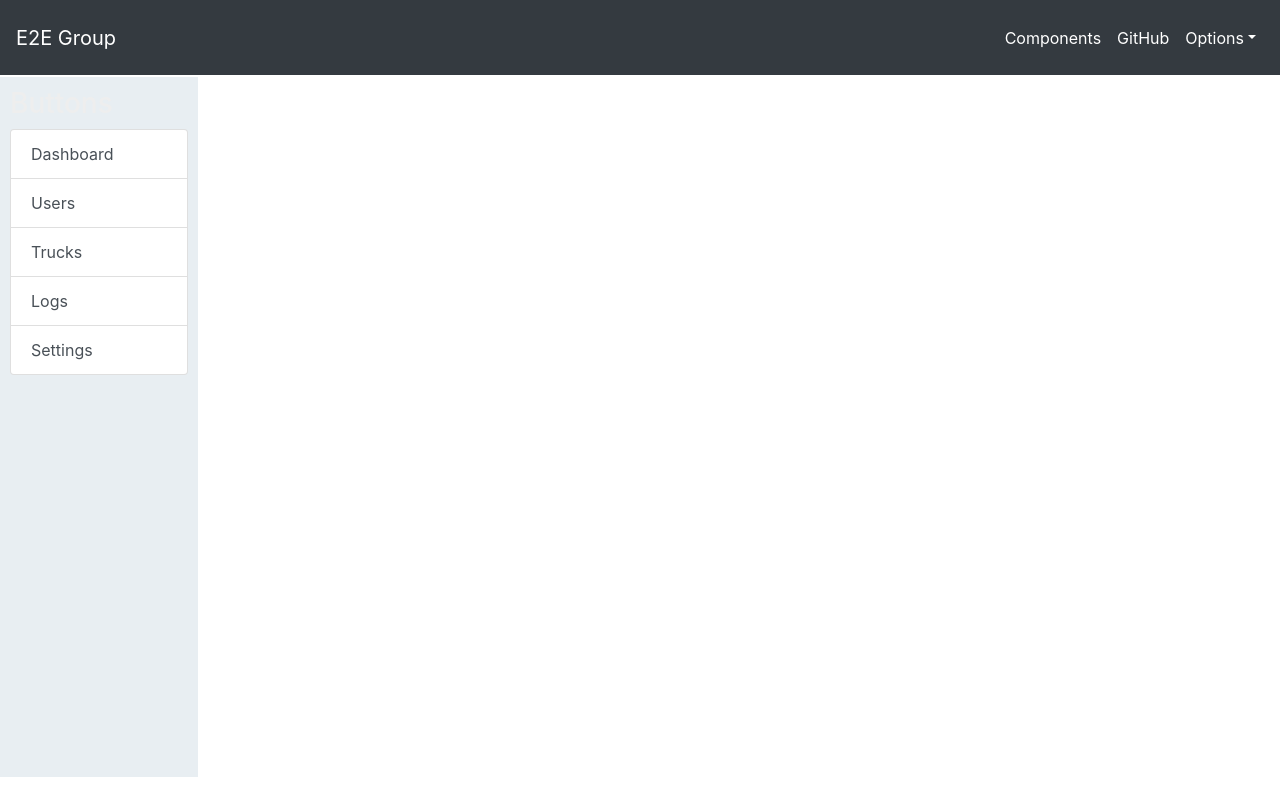
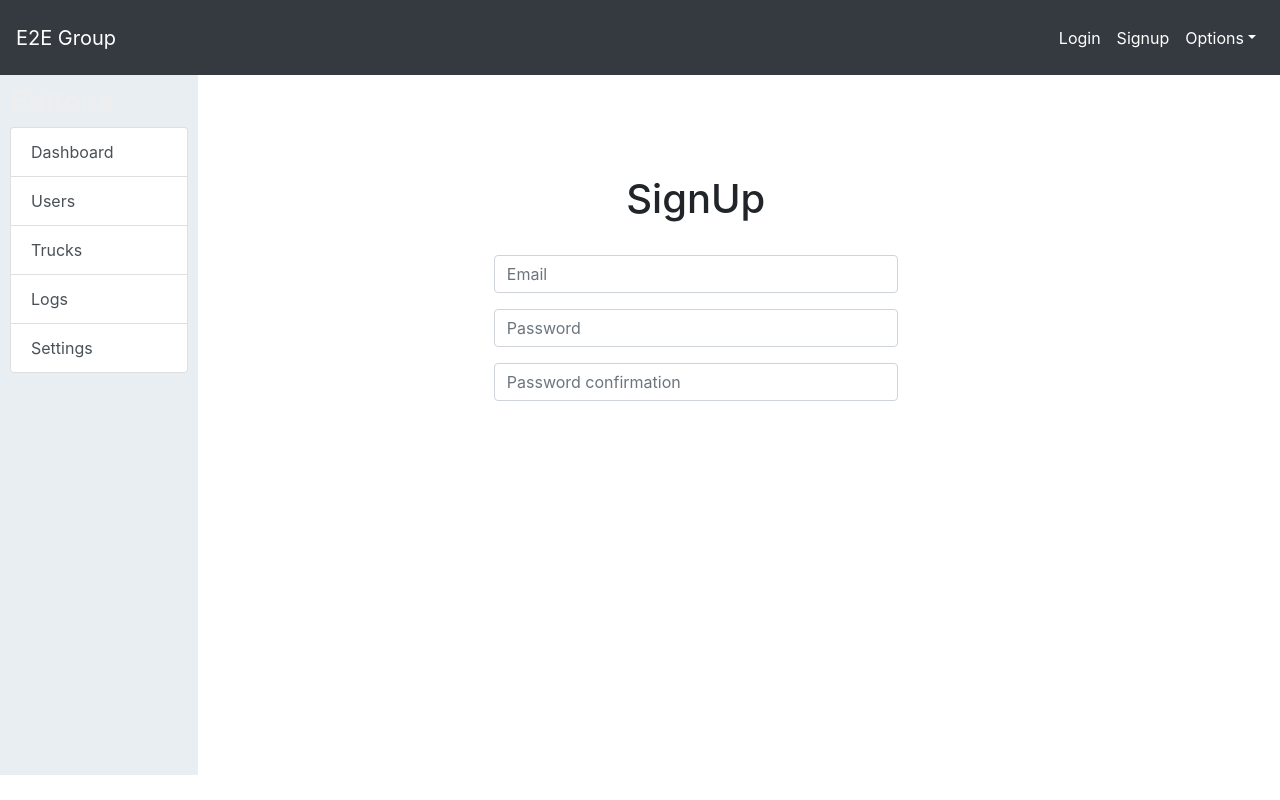
Before and after one commit to diegobarriga/tranxito_web, a React (Create React App) app: page /signup in a window 1280 px wide. Built offline with nearby package versions, Linux system fonts and the light colour scheme.

Commit message:
login and signup

```diff
--- a/src/App.js
+++ b/src/App.js
@@ -6,22 +6,22 @@ import Users from './containers/Users/Users';
 import Trucks from './containers/Trucks/Trucks';
 import Logs from './containers/Logs/Logs';
 import Dashboard from './containers/Dashboard/Dashboard';
+import Signup from './containers/Sessions/Signup';
+import Login from './containers/Sessions/Login';
 
 class App extends Component {
   render() {
     return (
-
-        <div>
           <Layout>
             <Switch>
               <Route path="/users" component={ Users } />
               <Route path="/trucks" component={ Trucks } />
               <Route path="/logs" component={ Logs } />
               <Route path="/" exact component={ Dashboard } />
+              <Route path="/signup" component={ Signup } />
+              <Route path="/login" component={ Login } />
             </Switch>
           </Layout>
-        </div>
-
     );
   }
 }
--- a/src/components/Layout/Layout.css
+++ b/src/components/Layout/Layout.css
@@ -11,5 +11,5 @@
 .layout-container {
     display: flex;
     flex-wrap: wrap;
-    margin-top: 77px;
+    margin-top: 75px;
 }
--- a/src/components/Sidebar/Sidebar.js
+++ b/src/components/Sidebar/Sidebar.js
@@ -1,7 +1,7 @@
 import React from 'react'
 import Aux from '../../hoc/Aux';
 import styles from './Sidebar.css';
-import { Link } from 'react-router-dom'
+import { Link } from 'react-router-dom';
 import { ListGroup, ListGroupItem } from 'reactstrap';
 
 const sidebar = () => (
--- a/src/containers/NaviBar/NaviBar.js
+++ b/src/containers/NaviBar/NaviBar.js
@@ -1,5 +1,6 @@
 import React from 'react';
 import Aux from '../../hoc/Aux'
+import { Link } from 'react-router-dom'
 
 
 import {
@@ -15,7 +16,7 @@ import {
   DropdownMenu,
   DropdownItem } from 'reactstrap';
 
-export default class Example extends React.Component {
+class NaviBar extends React.Component {
   constructor(props) {
     super(props);
 
@@ -50,10 +51,11 @@ export default class Example extends React.Component {
           <Collapse isOpen={this.state.isOpen} navbar>
             <Nav className="ml-auto" navbar>
               <NavItem>
-                <NavLink style={pStyle}  href="/">Components</NavLink>
+                <Link className = "nav-link" style={pStyle} to="/login">Login</Link>
               </NavItem>
               <NavItem>
-                <NavLink  style={pStyle} href="/">GitHub</NavLink>
+                <Link className = "nav-link" style={pStyle} to="/signup">Signup</Link>
+
               </NavItem>
               <UncontrolledDropdown nav inNavbar>
                 <DropdownToggle style={pStyle} nav caret>
@@ -79,3 +81,5 @@ export default class Example extends React.Component {
     );
   }
 }
+
+export default NaviBar;
--- /dev/null
+++ b/src/containers/Sessions/Login.js
@@ -0,0 +1,37 @@
+import React from 'react';
+import { Button, Form, FormGroup, Label, Input, FormText, Container, Row, Col } from 'reactstrap';
+
+class Login extends React.Component {
+
+  render() {
+        const h1Style = {
+            marginTop: "5rem",
+            textAlign: "center",
+            marginBottom: "2rem"
+        };
+
+        return (
+            <Container>
+                <Form>
+                    <Row>
+                        <Col sm="12" md={{ size: 5, offset: 3 }}>
+                            <h1 style={h1Style}>Login</h1>
+
+                            <FormGroup>
+                            <Input type="email" name="email" id="exampleEmail" placeholder="Email" />
+                            </FormGroup>
+                            <FormGroup>
+                            <Input type="password" name="password" id="examplePassword" placeholder="Password" />
+                            </FormGroup>
+                        </Col>
+                    </Row>
+                </Form>
+            </Container>
+
+
+
+    );
+  }
+}
+
+export default Login;
--- /dev/null
+++ b/src/containers/Sessions/Signup.js
@@ -0,0 +1,41 @@
+import React from 'react';
+import { Button, Form, FormGroup, Label, Input, FormText, Container, Row, Col } from 'reactstrap';
+
+
+
+class Signup extends React.Component {
+
+    render() {
+
+        const h1Style = {
+            marginTop: "5rem",
+            textAlign: "center",
+            marginBottom: "2rem"
+
+        };
+
+        return (
+            <Container>
+                <Form>
+                    <Row>
+                        <Col sm="12" md={{ size: 5, offset: 3 }}>
+                            <h1 style={h1Style}>SignUp</h1>
+
+                            <FormGroup>
+                            <Input type="email" name="email" id="exampleEmail" placeholder="Email" />
+                            </FormGroup>
+                            <FormGroup>
+                            <Input type="password" name="password" id="examplePassword" placeholder="Password" />
+                            </FormGroup>
+                            <FormGroup>
+                            <Input type="password" name="password" id="examplePassword" placeholder="Password confirmation" />
+                            </FormGroup>
+                        </Col>
+                    </Row>
+                </Form>
+            </Container>
+        );
+    }
+    }
+
+export default Signup;
```
